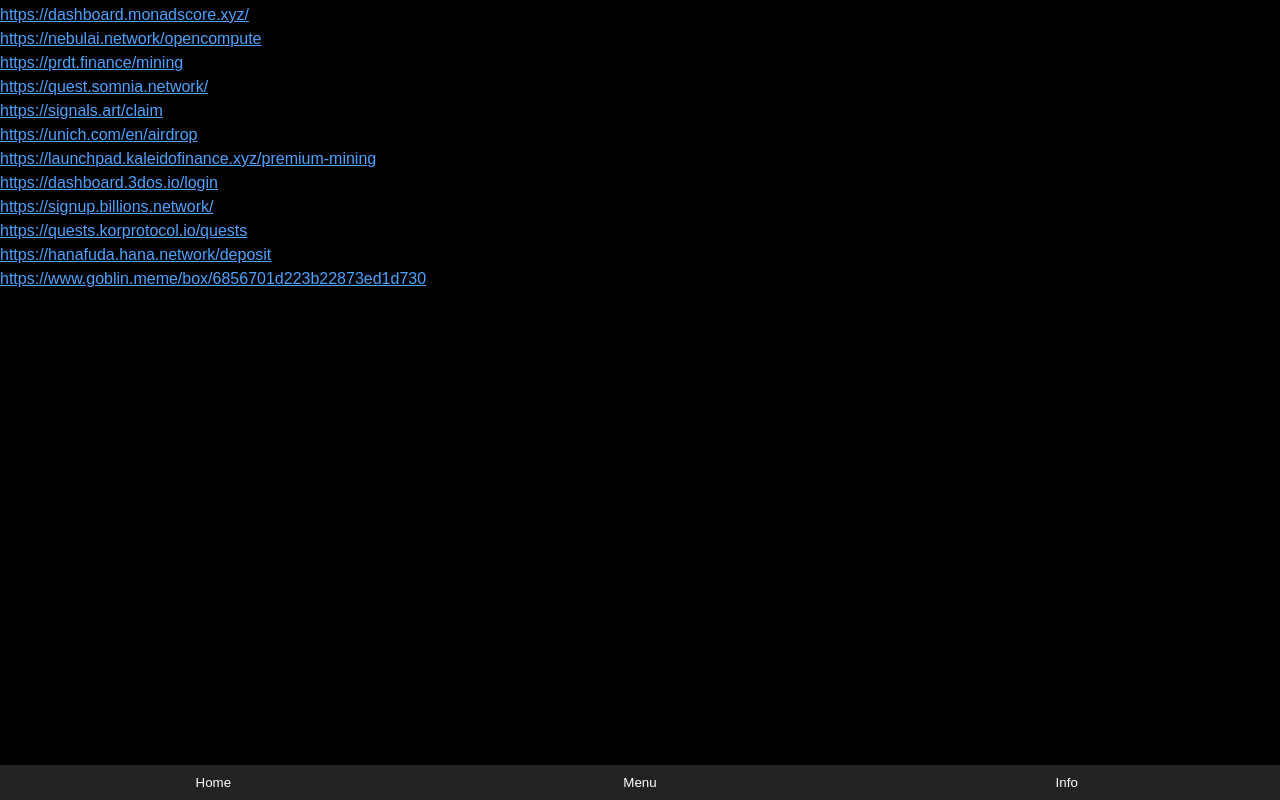
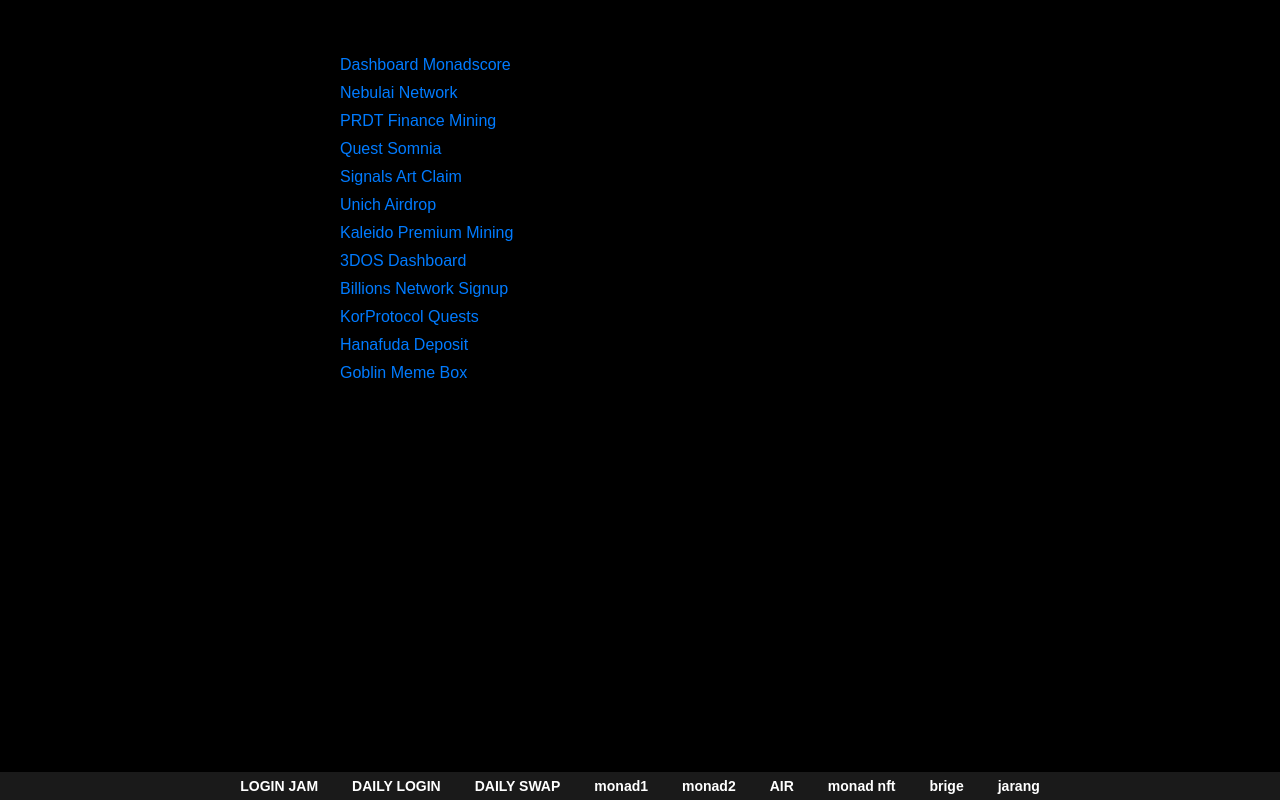
Before and after one commit to kingvavasav/menu, a plain HTML site: page simpel.html in a window 1280 px wide. Drawn offline with Linux system fonts and the light colour scheme.

Commit message:
Update simpel.html

```diff
--- a/simpel.html
+++ b/simpel.html
@@ -5,32 +5,101 @@
     <meta name="viewport" content="width=device-width, initial-scale=1.0">
     <title>Link List</title>
     <style>
-body { background:#000; color:#fff; margin:0; font-family:sans-serif; }
-a { color:#4da3ff; display:block; margin:6px 0; word-break:break-all; }
-.menu { position:fixed; bottom:0; left:0; width:100%; background:#111; display:flex; }
-.menu button { flex:1; padding:10px; background:#222; color:#fff; border:none; }
+        body {
+            margin: 0;
+            padding: 0;
+            background: #000;
+            color: #fff;
+            font-family: Arial, sans-serif;
+        }
+
+        .container {
+            max-width: 600px;
+            margin: 20px auto;
+            padding: 20px;
+        }
+
+        ul {
+            list-style: none;
+            padding-left: 0;
+        }
+
+        li {
+            margin-bottom: 10px;
+        }
+
+        a {
+            color: #007bff;
+            text-decoration: none;
+            transition: none !important;
+        }
+
+        a:hover {
+            text-decoration: underline;
+        }
+
+        .footer-menu {
+            position: fixed;
+            bottom: 0;
+            width: 100%;
+            background: #1a1a1a;
+            padding: 5px 0;
+            overflow-x: auto;
+            white-space: nowrap;
+            -webkit-overflow-scrolling: touch;
+        }
+
+        .footer-menu ul {
+            display: flex;
+            justify-content: center;
+            list-style: none;
+            padding: 0;
+            margin: 0;
+        }
+
+        .footer-menu li {
+            margin: 0 5px;
+        }
+
+        .footer-menu a {
+            color: #fff;
+            text-decoration: none;
+            font-weight: bold;
+            font-size: 14px;
+            padding: 8px 12px;
+        }
     </style>
 </head>
 <body>
-
-<a href="https://dashboard.monadscore.xyz/">https://dashboard.monadscore.xyz/</a>
-<a href="https://nebulai.network/opencompute">https://nebulai.network/opencompute</a>
-<a href="https://prdt.finance/mining">https://prdt.finance/mining</a>
-<a href="https://quest.somnia.network/">https://quest.somnia.network/</a>
-<a href="https://signals.art/claim">https://signals.art/claim</a>
-<a href="https://unich.com/en/airdrop">https://unich.com/en/airdrop</a>
-<a href="https://launchpad.kaleidofinance.xyz/premium-mining">https://launchpad.kaleidofinance.xyz/premium-mining</a>
-<a href="https://dashboard.3dos.io/login">https://dashboard.3dos.io/login</a>
-<a href="https://signup.billions.network/">https://signup.billions.network/</a>
-<a href="https://quests.korprotocol.io/quests">https://quests.korprotocol.io/quests</a>
-<a href="https://hanafuda.hana.network/deposit">https://hanafuda.hana.network/deposit</a>
-<a href="https://www.goblin.meme/box/6856701d223b22873ed1d730">https://www.goblin.meme/box/6856701d223b22873ed1d730</a>
-
-<div class="menu">
-    <button>Home</button>
-    <button>Menu</button>
-    <button>Info</button>
+    <div class="container">
+        <ul>
+            <li><a href="https://dashboard.monadscore.xyz/" target="_blank">Dashboard Monadscore</a></li>
+            <li><a href="https://nebulai.network/opencompute" target="_blank">Nebulai Network</a></li>
+            <li><a href="https://prdt.finance/mining" target="_blank">PRDT Finance Mining</a></li>
+            <li><a href="https://quest.somnia.network/" target="_blank">Quest Somnia</a></li>
+            <li><a href="https://signals.art/claim" target="_blank">Signals Art Claim</a></li>
+            <li><a href="https://unich.com/en/airdrop" target="_blank">Unich Airdrop</a></li>
+            <li><a href="https://launchpad.kaleidofinance.xyz/premium-mining" target="_blank">Kaleido Premium Mining</a></li>
+            <li><a href="https://dashboard.3dos.io/login" target="_blank">3DOS Dashboard</a></li>
+            <li><a href="https://signup.billions.network/" target="_blank">Billions Network Signup</a></li>
+            <li><a href="https://quests.korprotocol.io/quests" target="_blank">KorProtocol Quests</a></li>
+            <li><a href="https://hanafuda.hana.network/deposit" target="_blank">Hanafuda Deposit</a></li>
+            <li><a href="https://www.goblin.meme/box/6856701d223b22873ed1d730" target="_blank">Goblin Meme Box</a></li>
+        </ul>
     </div>
 
+    <div class="footer-menu">
+        <ul>
+            <li><a href="#">LOGIN JAM</a></li>
+            <li><a href="#">DAILY LOGIN</a></li>
+            <li><a href="#">DAILY SWAP</a></li>
+            <li><a href="#">monad1</a></li>
+            <li><a href="#">monad2</a></li>
+            <li><a href="#">AIR</a></li>
+            <li><a href="#">monad nft</a></li>
+            <li><a href="#">brige</a></li>
+            <li><a href="#">jarang</a></li>
+        </ul>
+    </div>
 </body>
 </html>
```
Lines whose indentation alone changed are shown as unchanged.
